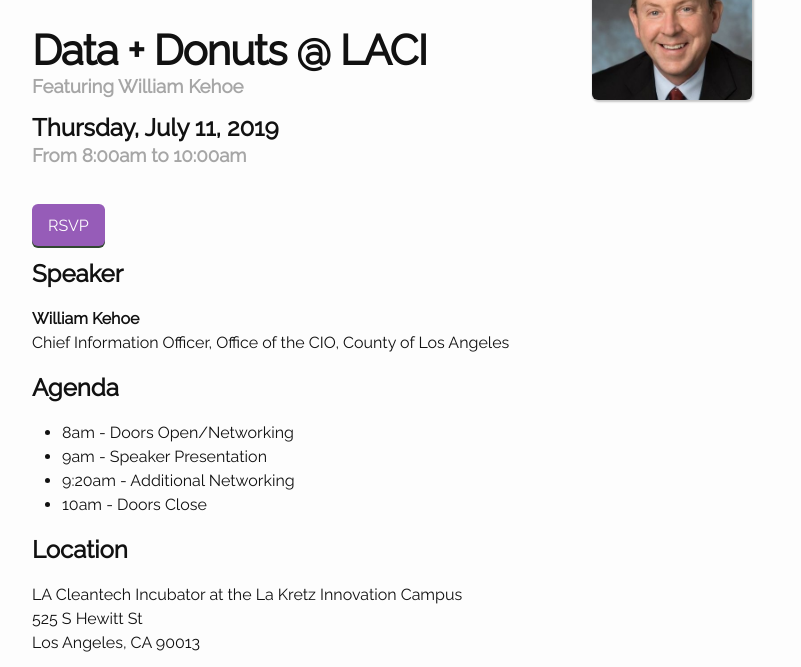
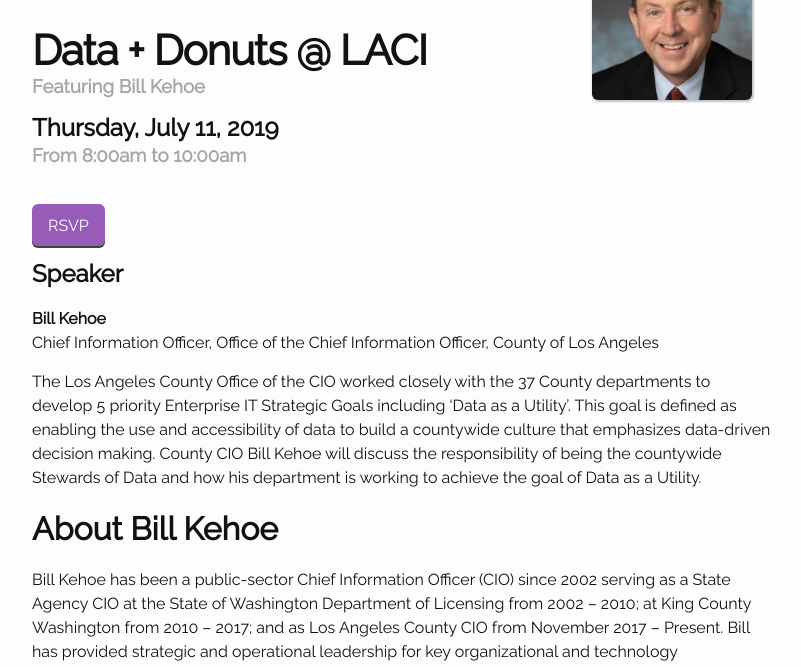
Before and after one commit to compilerla/data-donuts, a Jekyll site: the page built from _posts/2019-07-11-data-donuts-24.md, in a window 1280 px wide and 1400 px high, scrolled down 198 px. Shown: the part 185-852 px from the top of the window, without its empty margins (238-1039 px from the left). Built offline with Jekyll 4.4.1, drawn with Linux system fonts in a browser that asks for light colours; some of the changed text lies outside the part shown; grey boxes are pictures that could not be loaded.

Commit message:
add july talk and bio

```diff
--- a/_data/organisers.yml
+++ b/_data/organisers.yml
@@ -186,9 +186,9 @@
     org: "City of Los Angeles"
     linkedin: "https://www.linkedin.com/in/jessica-lam-data-analytics/"
 
-William Kehoe:
-    name: "William Kehoe"
+Bill Kehoe:
+    name: "Bill Kehoe"
     photo: "../images/william-kehoe.jpeg"
-    title: "Chief Information Officer, Office of the CIO"
+    title: "Chief Information Officer, Office of the Chief Information Officer"
     org: "County of Los Angeles"
     linkedin: "https://www.linkedin.com/in/william-kehoe-a37a0714b/"
--- a/_posts/2019-07-11-data-donuts-24.md
+++ b/_posts/2019-07-11-data-donuts-24.md
@@ -11,8 +11,19 @@
 cover: https://cdn.wallpaper.com/main/lkic_01b.jpg
 
 #event organiser aka speaker details
-organiser: "William Kehoe"
+organiser: "Bill Kehoe"
 eventbrite: "https://eventbrite.com/tickets-external?eid=64679458000&ref=etckt"
 slides: ""
 video: ""
 ---
+
+The Los Angeles County Office of the CIO worked closely with the 37 County departments to develop 5 priority Enterprise IT Strategic Goals including ‘Data as a Utility’. This goal is defined as enabling the use and accessibility of data to build a countywide culture that emphasizes data-driven decision making. County CIO Bill Kehoe will discuss the responsibility of being the countywide Stewards of Data and how his department is working to achieve the goal of Data as a Utility.
+
+
+## About Bill Kehoe
+
+Bill Kehoe has been a public-sector Chief Information Officer (CIO) since 2002 serving as a State Agency CIO at the State of Washington Department of Licensing from 2002 – 2010; at King County Washington from 2010 – 2017; and as Los Angeles County CIO from November 2017 – Present. Bill has provided strategic and operational leadership for key organizational and technology transformations as a CIO including: three mainframe migrations, two IT organization and technology consolidations, multiple data center consolidations, development of multiple online services for state and local government residents, hybrid cloud strategy and deployment, application rationalization and modernization, IT Governance, Innovation, IT Strategic Planning, Enterprise Architecture, Information Management, and Unified Communication services.
+
+As the CIO for Los Angeles County, Bill and the Office of the CIO have responsibility for enterprise technology strategy, governance, and policy. Bill and the Office of the CIO are also responsible for the enterprise information management, security, and department consulting programs.
+
+Bill is involved in several professional organizations and is the current President of MIX, a national local government CIO consortium. Bill was recognized by Government Technology as one of the [Top 25 Doers, Dreamers, and Drivers in 2015](https://www.govtech.com/top-25/2015/). King County was recognized as the top large county in the 2017 Digital Counties Survey.
```
